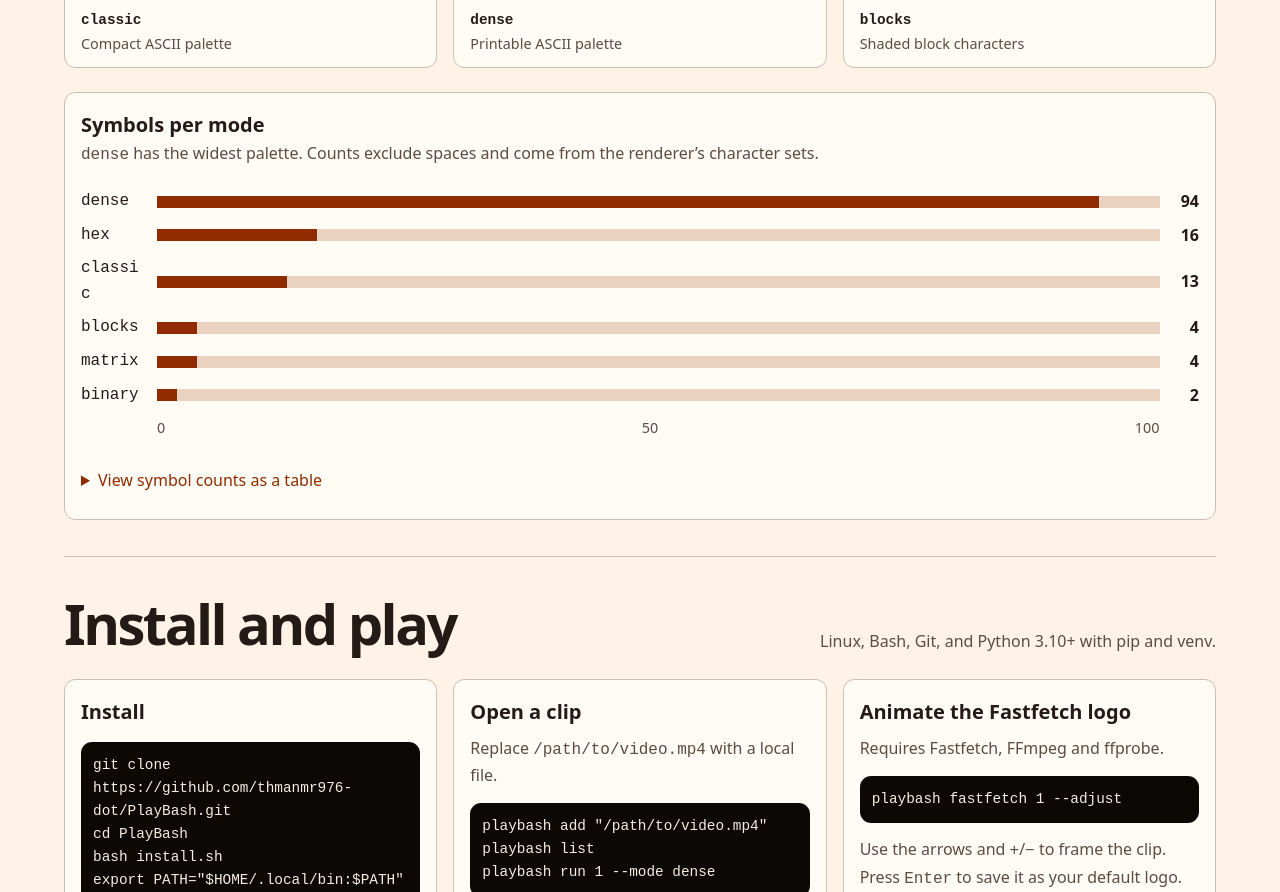
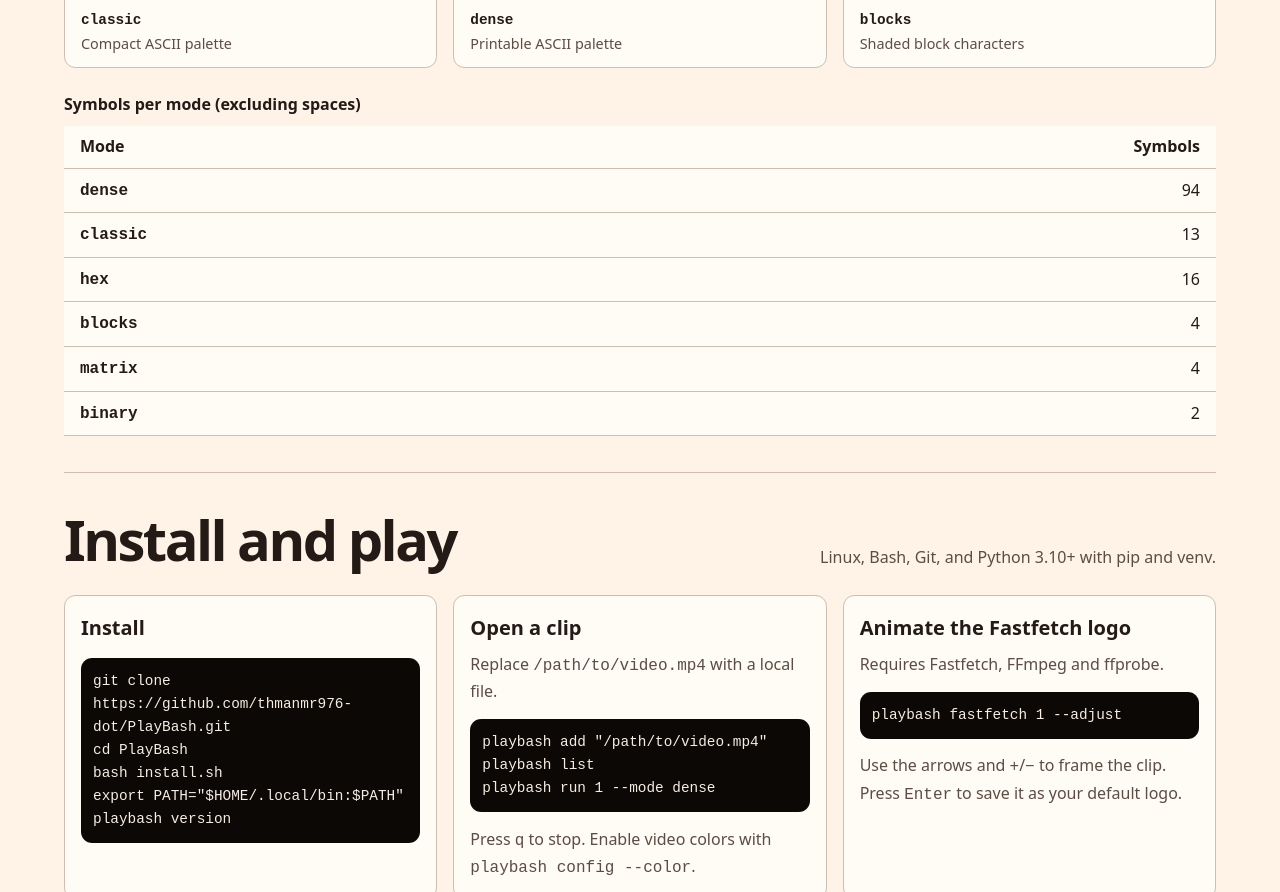
Before and after one commit to thmanmr976-dot/PlayBash, a plain HTML site: page docs/index.html in a window 1280 px wide. Shown: the part 1218-2110 px from the top of the page. Drawn offline with Linux system fonts and the light colour scheme.

Commit message:
Show rendering symbol counts in a table

```diff
--- a/docs/index.html
+++ b/docs/index.html
@@ -41,32 +41,20 @@
       <div class="gallery">
         <figure><img src="media/classic.png" width="1020" height="1040" loading="lazy" alt="A face and hair drawn with the classic ASCII palette"><figcaption><code>classic</code><span>Compact ASCII palette</span></figcaption></figure>
         <figure><img src="media/dense.png" width="1020" height="1040" loading="lazy" alt="The same face drawn with dense ASCII punctuation, letters, and digits"><figcaption><code>dense</code><span>Printable ASCII palette</span></figcaption></figure>
-        <figure><img src="media/blocks.png" width="1020" height="1040" loading="lazy" alt="The same face drawn with four shades of block characters"><figcaption><code>blocks</code><span>Shaded block characters</span></figcaption></figure>
+        <figure><img src="media/blocks.png" width="1020" height="1040" loading="lazy" alt="The same face drawn with block characters"><figcaption><code>blocks</code><span>Shaded block characters</span></figcaption></figure>
       </div>
-      <figure class="chart" aria-labelledby="chart-title" aria-describedby="chart-note">
-        <figcaption id="chart-title">Symbols per mode</figcaption>
-        <p id="chart-note"><code>dense</code> has the widest palette. Counts exclude spaces and come from the renderer’s character sets.</p>
-        <div class="bars" aria-hidden="true">
-          <div><code>dense</code><span class="track"><span style="--count:94"></span></span><b>94</b></div>
-          <div><code>hex</code><span class="track"><span style="--count:16"></span></span><b>16</b></div>
-          <div><code>classic</code><span class="track"><span style="--count:13"></span></span><b>13</b></div>
-          <div><code>blocks</code><span class="track"><span style="--count:4"></span></span><b>4</b></div>
-          <div><code>matrix</code><span class="track"><span style="--count:4"></span></span><b>4</b></div>
-          <div><code>binary</code><span class="track"><span style="--count:2"></span></span><b>2</b></div>
-          <div class="axis"><span></span><span><span>0</span><span>50</span><span>100</span></span></div>
-        </div>
-        <details>
-          <summary>View symbol counts as a table</summary>
-          <table>
-            <thead><tr><th scope="col">Mode</th><th scope="col">Symbols excluding spaces</th></tr></thead>
-            <tbody>
-              <tr><th scope="row">Dense</th><td>94</td></tr><tr><th scope="row">Hex</th><td>16</td></tr>
-              <tr><th scope="row">Classic</th><td>13</td></tr><tr><th scope="row">Blocks</th><td>4</td></tr>
-              <tr><th scope="row">Matrix</th><td>4</td></tr><tr><th scope="row">Binary</th><td>2</td></tr>
-            </tbody>
-          </table>
-        </details>
-      </figure>
+      <table class="symbol-counts">
+        <caption>Symbols per mode (excluding spaces)</caption>
+        <thead><tr><th scope="col">Mode</th><th scope="col">Symbols</th></tr></thead>
+        <tbody>
+          <tr><th scope="row"><code>dense</code></th><td>94</td></tr>
+          <tr><th scope="row"><code>classic</code></th><td>13</td></tr>
+          <tr><th scope="row"><code>hex</code></th><td>16</td></tr>
+          <tr><th scope="row"><code>blocks</code></th><td>4</td></tr>
+          <tr><th scope="row"><code>matrix</code></th><td>4</td></tr>
+          <tr><th scope="row"><code>binary</code></th><td>2</td></tr>
+        </tbody>
+      </table>
     </section>
 
     <section id="install" class="section" aria-labelledby="install-title">
--- a/docs/style.css
+++ b/docs/style.css
@@ -12,7 +12,6 @@
   --terminal: oklch(.14 .008 65);
   --terminal-ink: oklch(.95 .018 75);
   --terminal-accent: oklch(.82 .12 48);
-  --track: light-dark(oklch(.88 .035 64), oklch(.37 .022 65));
   --font: "Instrument Sans", system-ui, sans-serif;
   --mono: "IBM Plex Mono", ui-monospace, monospace;
   --step: .25rem;
@@ -58,7 +57,7 @@ a { transition: color var(--fast) var(--ease); }
   .button:hover { background: var(--accent-hover); color: var(--button-text); }
 }
 .button:active { background: var(--accent-press); }
-.demo, .gallery figure, .chart, .commands > div { min-width: 0; border: var(--border) solid var(--line); border-radius: var(--radius); background: var(--surface); }
+.demo, .gallery figure, .commands > div { min-width: 0; border: var(--border) solid var(--line); border-radius: var(--radius); background: var(--surface); }
 .terminal-label { display: flex; gap: calc(var(--step) * 3); align-items: center; font: var(--small)/1.6 var(--mono); background: var(--terminal); color: var(--terminal-ink); border-radius: var(--radius) var(--radius) 0 0; padding: calc(var(--step) * 3) calc(var(--step) * 4); }
 .terminal-label span { color: var(--terminal-accent); }
 video, img { display: block; width: 100%; height: auto; }
@@ -71,18 +70,7 @@ video { aspect-ratio: 4 / 3; background: var(--terminal); }
 .gallery img { border-radius: var(--radius) var(--radius) 0 0; }
 .gallery figcaption { display: grid; }
 .gallery code { color: var(--ink); font-weight: 700; }
-.chart, .commands > div { padding: calc(var(--step) * 4); }
-.chart { margin-top: calc(var(--step) * 6); }
-.chart figcaption { color: var(--ink); font-weight: 750; font-size: var(--subtitle); }
-.bars { margin-block: calc(var(--step) * 5); }
-.bars > div { display: grid; grid-template-columns: 7ch minmax(0, 1fr) 3ch; gap: calc(var(--step) * 3); align-items: center; margin-block: calc(var(--step) * 2); font-variant-numeric: tabular-nums; }
-.bars b { text-align: end; }
-.track { display: block; background: var(--track); height: calc(var(--step) * 3); }
-.track > span { display: block; height: 100%; width: calc(var(--count) * 1%); background: var(--accent); }
-.axis > span:nth-child(2) { display: flex; justify-content: space-between; font-size: var(--small); color: var(--muted); }
-summary { cursor: pointer; color: var(--accent); min-height: var(--control); align-content: center; }
-table { width: 100%; border-collapse: collapse; text-align: start; }
-th, td { padding: var(--step) calc(var(--step) * 2); text-align: start; border-bottom: var(--border) solid var(--line); }
+.commands > div { padding: calc(var(--step) * 4); }
 .commands p { margin-top: calc(var(--step) * 2); }
 code, kbd { font-family: var(--mono); overflow-wrap: anywhere; }
 pre { white-space: pre-wrap; overflow-wrap: anywhere; background: var(--terminal); color: var(--terminal-ink); padding: calc(var(--step) * 3); border-radius: var(--radius); font-size: var(--small); }
@@ -93,3 +81,8 @@ pre { white-space: pre-wrap; overflow-wrap: anywhere; background: var(--terminal
   .section-head { display: flex; justify-content: space-between; align-items: end; gap: calc(var(--step) * 4); }
 }
 @media (prefers-reduced-motion: reduce) { :root { --fast: 0ms; } }
+
+.symbol-counts { width: 100%; margin-top: calc(var(--step) * 6); border-collapse: collapse; background: var(--surface); }
+.symbol-counts caption { padding-bottom: calc(var(--step) * 2); text-align: start; font-weight: 750; }
+.symbol-counts th, .symbol-counts td { padding: calc(var(--step) * 2) calc(var(--step) * 4); text-align: start; border-bottom: var(--border) solid var(--line); }
+.symbol-counts th:last-child, .symbol-counts td { text-align: end; font-variant-numeric: tabular-nums; }
```
